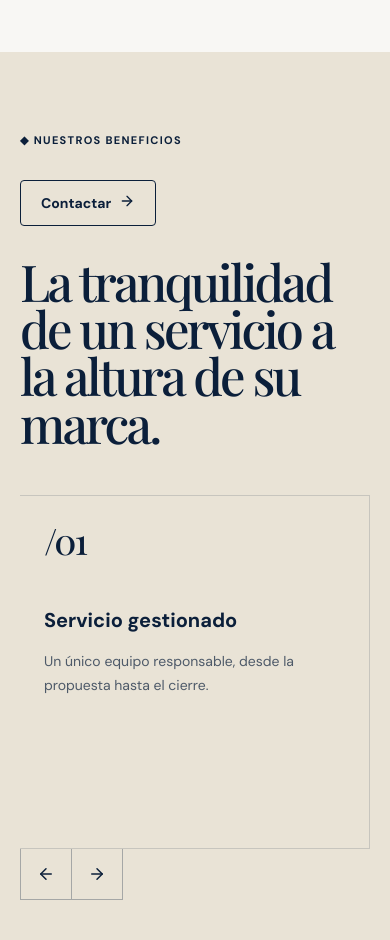
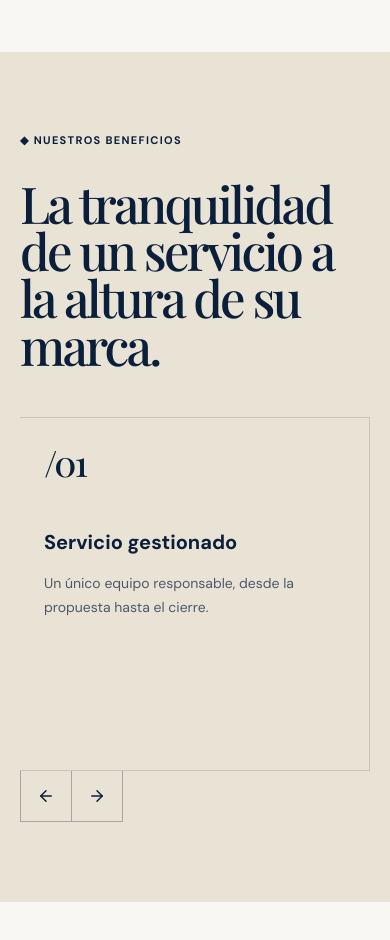
Before and after one commit to roxannaaguilera/premium-work-web, a Next.js app in the folder premium_work/: page / in a window 390 px wide. Shown: the part 1640-2580 px from the top of the page. Built offline with nearby package versions, Linux system fonts and the light colour scheme; a web font is replaced by a local one.

Commit message:
feat: implement mobile-first responsive design WhyUs.tsx

```diff
--- a/premium_work/components/WhyUs.tsx
+++ b/premium_work/components/WhyUs.tsx
@@ -12,7 +12,7 @@ export function WhyUs() {
 
   return <section id="nosotros" className="section-pad bg-[#e9e3d6]"><div className="mx-auto max-w-[1600px]">
     <motion.div initial={{ opacity: 0, y: 24 }} whileInView={{ opacity: 1, y: 0 }} viewport={{ once: true, margin: "-100px" }} className="grid gap-8 lg:grid-cols-2">
-      <div><p className="eyebrow">◆ Nuestros beneficios</p><a href="#contacto" className="mt-8 inline-flex rounded-sm border border-[#0B1F3A] px-5 py-3 text-sm font-bold transition hover:scale-[1.03] active:scale-[.98] md:mt-10">Contactar <ArrowRight className="ml-2" size={16} /></a></div>
+      <div><p className="eyebrow">◆ Nuestros beneficios</p><a href="#contacto" className="mt-8 hidden rounded-sm border border-[#0B1F3A] px-5 py-3 text-sm font-bold transition hover:scale-[1.03] active:scale-[.98] md:mt-10 md:inline-flex">Contactar <ArrowRight className="ml-2" size={16} /></a></div>
       <h2 className="display max-w-3xl text-[clamp(2.8rem,13vw,4.25rem)] leading-[.93] md:text-7xl">La tranquilidad de un servicio a la altura de su marca.</h2>
     </motion.div>
     <motion.div ref={scroller} initial="hidden" whileInView="visible" viewport={{ once: true, margin: "-100px" }} variants={{ visible: { transition: { staggerChildren: .08 } } }} className="hide-scrollbar mt-12 flex snap-x snap-mandatory overflow-x-auto border-y border-[#0B1F3A]/15 md:mt-16">
```
